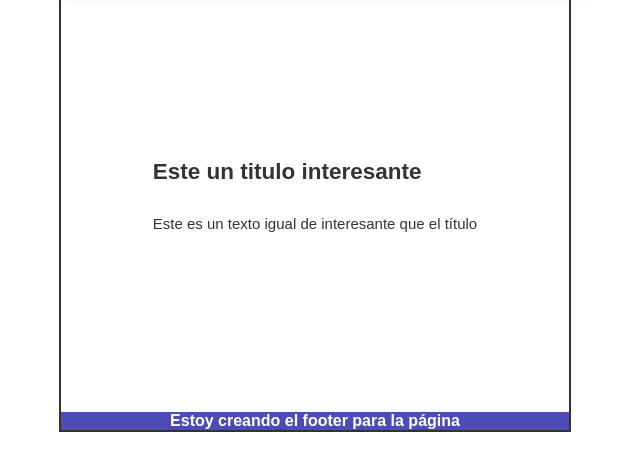
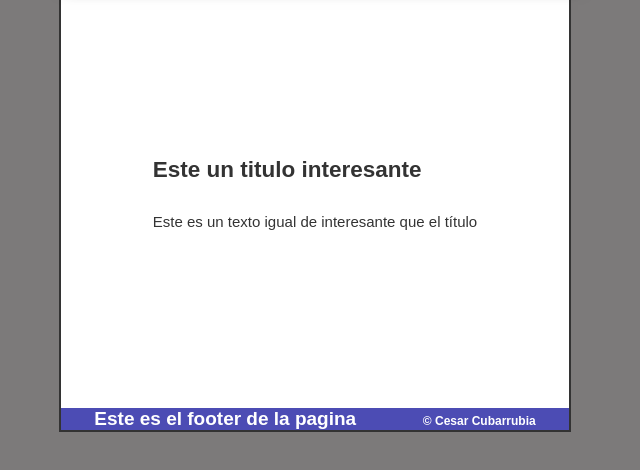
Before and after one commit to clch2409/cursoProfGit, a plain HTML site: page index.html in a window 1280 px wide. Shown: the part 78-548 px from the top of the page, without its empty margins (325-965 px from the left). Drawn offline with Linux system fonts and the light colour scheme.

Commit message:
Cambio de color de fondo, cambio de texto en el footer y agregando el copyrigth de la pagina

```diff
--- a/index.html
+++ b/index.html
@@ -17,7 +17,8 @@
             <p>Este es un texto igual de interesante que el título</p>
         </div>
         <footer>
-            <p>Estoy creando el footer para la página</p>
+            <p>Este es el footer de la pagina</p>
+            <p><a href="#">&copy; Cesar Cubarrubia</a></p>
         </footer>
     </section>
 </body>
--- a/styles/index.css
+++ b/styles/index.css
@@ -12,11 +12,13 @@ body{
     font-family: Arial, Helvetica, sans-serif;
     display: flex;
     justify-content: center;
+    background-color: #7c7a7a;
 }
 
 .container{
     color: #333;
     border: solid #333 2px;
+    background-color: white;
     margin-top: 10px;
     display: flex;
     flex-direction: column;
@@ -48,11 +50,25 @@ div h1, div p{
 
 footer{
     width: 100%;
-    font-size: 1.6rem;
+    display: flex;
+    flex-direction: row;
+    justify-content: space-around;
+    font-size: 1.9rem;
     margin-top: 20px;
     background-color: rgb(76, 76, 180);
     font-weight: bold;
     color:white;
     font-family: Arial, Helvetica, sans-serif;
-    text-align: center;
+    text-align: left;
 }
+
+footer a{
+    text-decoration: none;
+    color: white;
+    font-size: 1.2rem;
+}
+
+footer a:hover{
+    text-decoration: underline;
+    cursor: pointer;
+}
```
